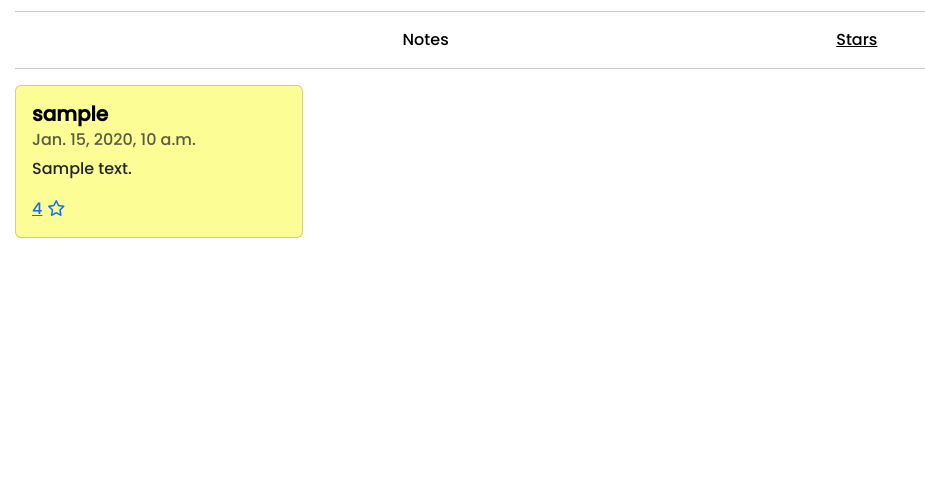
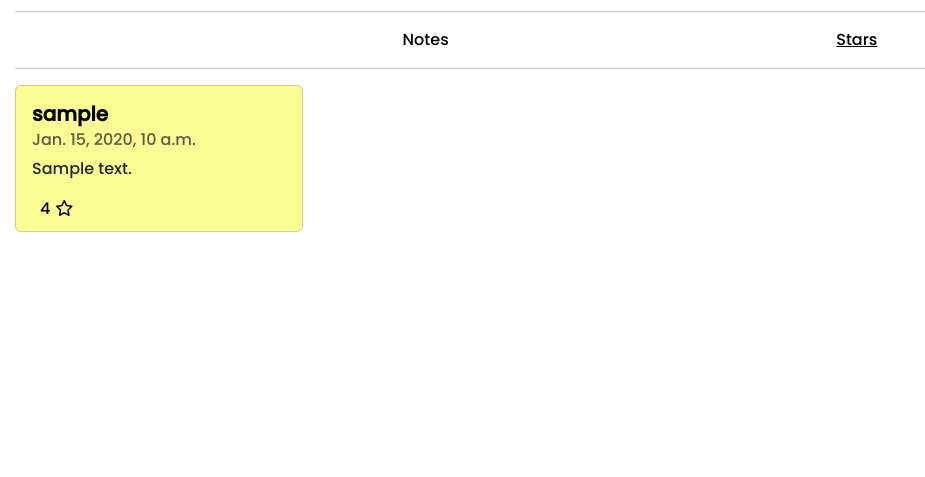
Before and after one commit to 1Pampu/noty, a Django app: a page that uses noty/templates/global/parts/note-dashboard.html in a window 1280 px wide. Shown: the part 176-653 px from the top of the page, without its empty margins (0-925 px from the left). Run offline with Django 5.2, Linux system fonts and the light colour scheme; tables that the repository leaves empty hold one stand-in row (values such as "Sample post"); some libraries are stand-ins or nearby versions.

Commit message:
fix logout stars

```diff
--- a/noty/static/css/notes-flex.css
+++ b/noty/static/css/notes-flex.css
@@ -18,6 +18,8 @@
     box-sizing: border-box;
     transition: background-color 0.3s ease;
     margin-right: 15px;
+    color: black;
+    text-decoration: none;
 }
 
 .star-button:hover{
@@ -27,3 +29,7 @@
 .star{
     margin-left: 5px;
 }
+
+.card-body{
+    padding-bottom: 10px;
+}
--- a/noty/templates/global/parts/note-dashboard.html
+++ b/noty/templates/global/parts/note-dashboard.html
@@ -22,7 +22,7 @@
                             </button>
                         {% endif %}
                     {% else %}
-                        <a href="{% url 'login' %}"><span id="note-{{item.note.id}}-stars">{{item.note.stars}}</span><i class="fa-regular fa-star star"></i></a>
+                        <a href="{% url 'login' %}" class='star-button'><span id="note-{{item.note.id}}-stars">{{item.note.stars}}</span><i class="fa-regular fa-star star"></i></a>
                     {% endif %}
                 {% endif %}
                 {% if item.note.user ==  user %}
```
